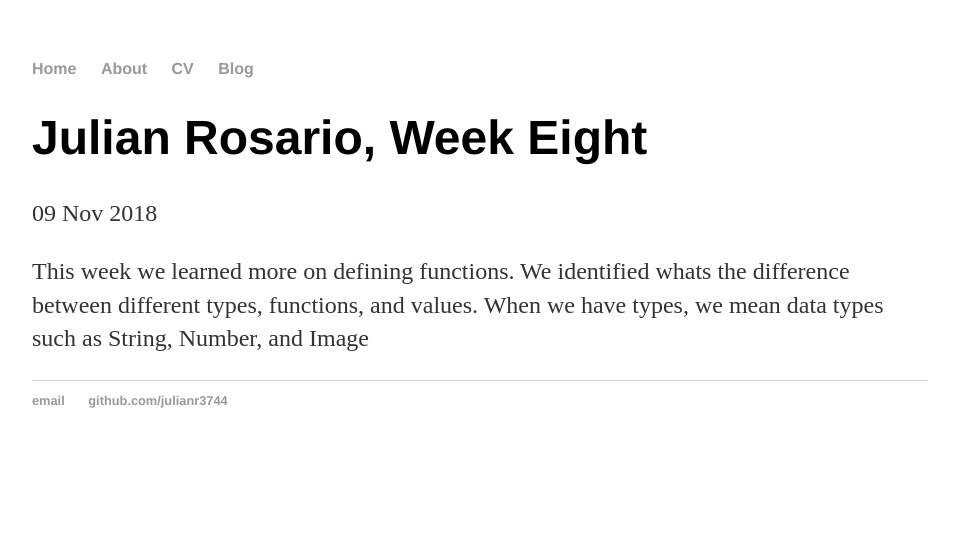
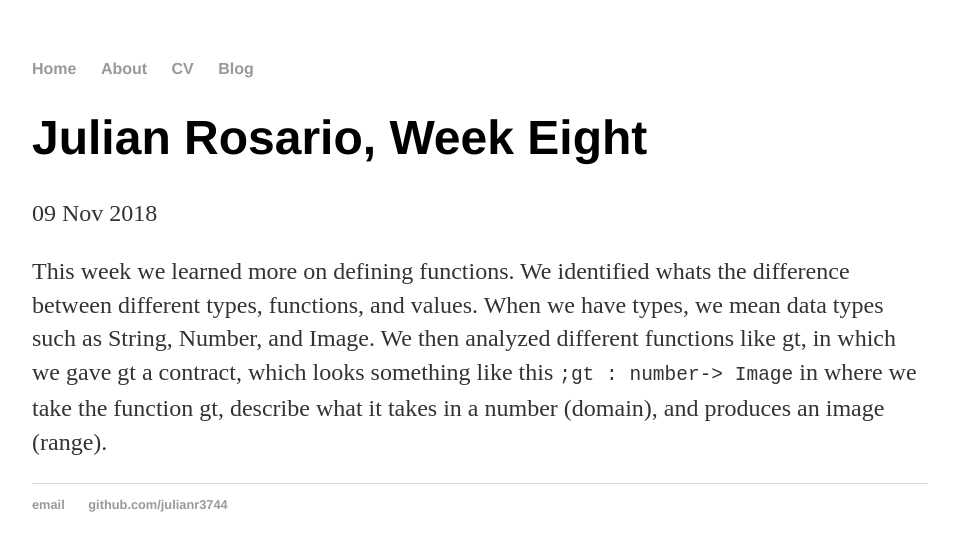
Before and after one commit to Julianr3744/julianr3744.github.io, a Jekyll site: the page built from _posts/2018-11-08-Weekly-reflection-08.md, in a window 1280 px wide. Shown: the top 551 px of the page, without its empty margins (160-1119 px from the left). Built offline with Jekyll 4.4.1, drawn with Linux system fonts in a browser that asks for light colours.

Commit message:
Update 2018-11-08-Weekly-reflection-08.md

````diff
--- a/_posts/2018-11-08-Weekly-reflection-08.md
+++ b/_posts/2018-11-08-Weekly-reflection-08.md
@@ -4,4 +4,4 @@ title: "Julian Rosario, Week Eight"
 date: 2018-11-09
 ---
 
-This week we learned more on defining functions. We identified whats the difference between different types, functions, and values. When we have types, we mean data types such as String, Number, and Image
+This week we learned more on defining functions. We identified whats the difference between different types, functions, and values. When we have types, we mean data types such as String, Number, and Image. We then analyzed different functions like gt, in which we gave gt a contract, which looks something like this ```;gt : number-> Image``` in where we take the function gt, describe what it takes in a number (domain), and produces an image (range).
````
